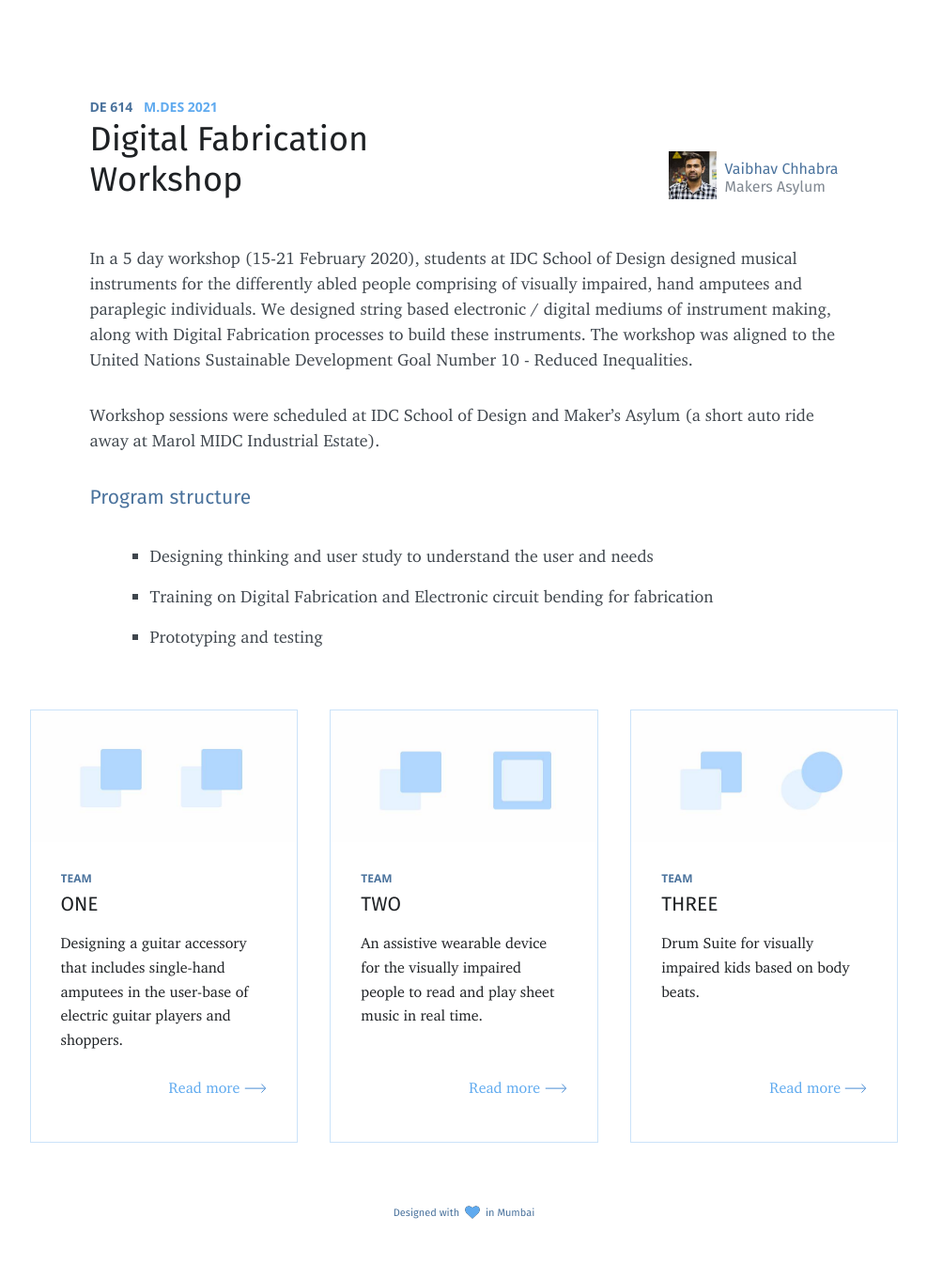
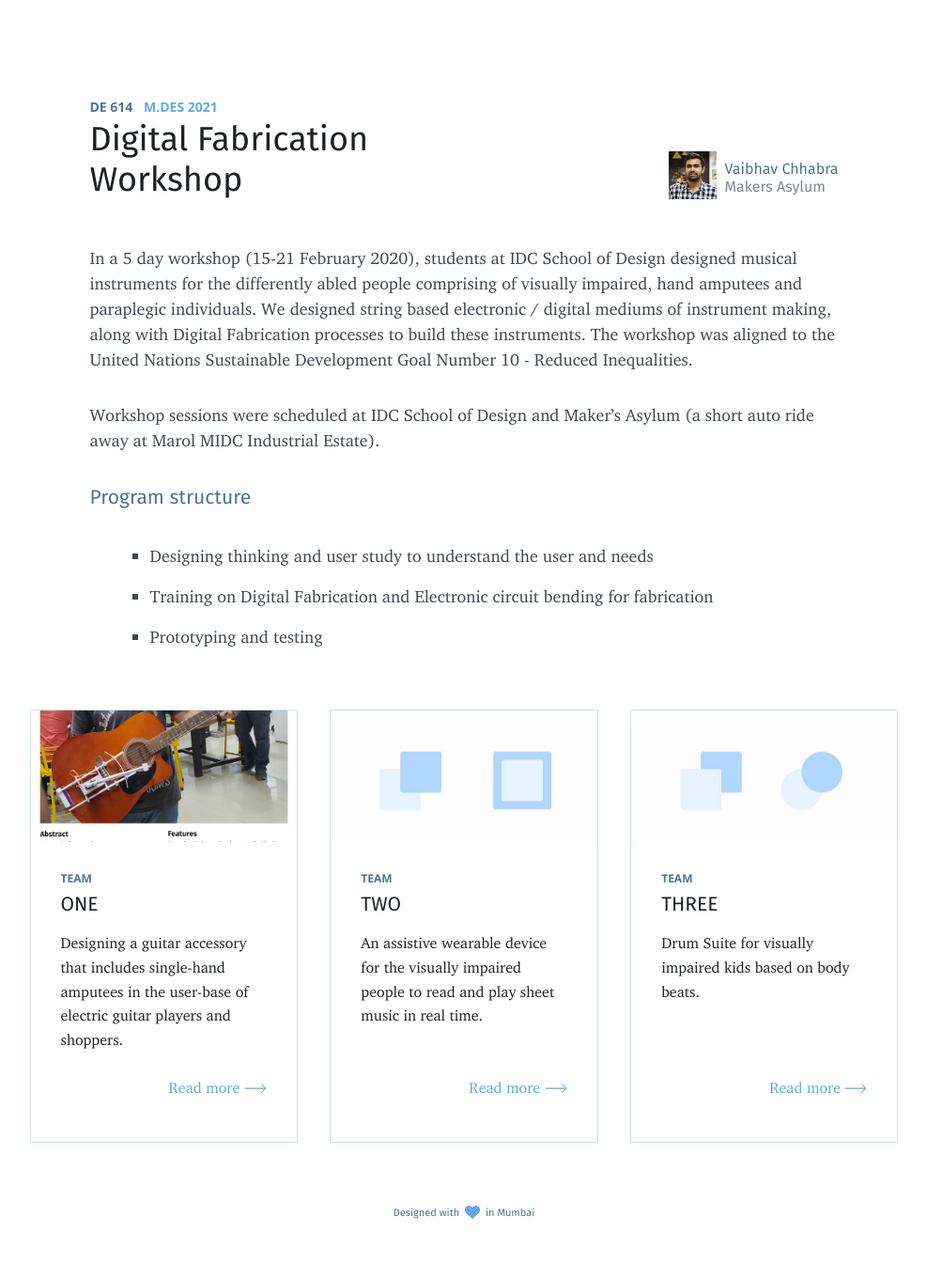
Before and after one commit to amitjenaiitbm/ma-dfworkshop, a Jekyll site: the page built from index.md, in a window 1280 px wide. Shown: the whole page at 94% size, without its empty margins (146-1133 px from the left). Built offline with Jekyll 4.4.1, drawn with Linux system fonts in a browser that asks for light colours; nearby versions of some CDN libraries.

Commit message:
Update home.html

```diff
--- a/_layouts/home.html
+++ b/_layouts/home.html
@@ -31,8 +31,8 @@
     <div class="projects">
 
 
-            <a href="https://github.com/info-design-lab/ma-dfworkshop/blob/master/img/posters/piano.jpg" target="_blank" class="project-card by2">
-                    <div class="cover" style="background-image: url('{{site.baseurl}}img/replicate.jpg')"></div>
+            <a href="https://github.com/info-design-lab/ma-dfworkshop/blob/master/img/posters/piano.pdf" target="_blank" class="project-card by2">
+                    <div class="cover" style="background-image: url('{{site.baseurl}}img/posters/piano.jpg')"></div>
                     <div class="text">
                             <div class="overflow-box">
                                     <div class="os">Team</div>
@@ -65,7 +65,7 @@
 
 
 
-                <a href="https://github.com/info-design-lab/ma-dfworkshop/blob/master/img/posters/miDoRe.jpg" target="_blank" class="project-card by2">
+                <a href="https://github.com/info-design-lab/ma-dfworkshop/blob/master/img/posters/miDoRe.pdf" target="_blank" class="project-card by2">
                     <div class="cover" style="background-image: url('{{site.baseurl}}img/redesign.jpg')"></div>
                     <div class="text">
                             <div class="overflow-box">
@@ -100,7 +100,7 @@
 
 
 
-                <a href="https://github.com/info-design-lab/ma-dfworkshop/blob/master/img/posters/drumSuit.jpg" target="_blank" class="project-card by2">
+                <a href="https://github.com/info-design-lab/ma-dfworkshop/blob/master/img/posters/drumSuit.pdf" target="_blank" class="project-card by2">
                     <div class="cover" style="background-image: url('{{site.baseurl}}img/repurpose.jpg')"></div>
                     <div class="text">
                             <div class="overflow-box">
```
